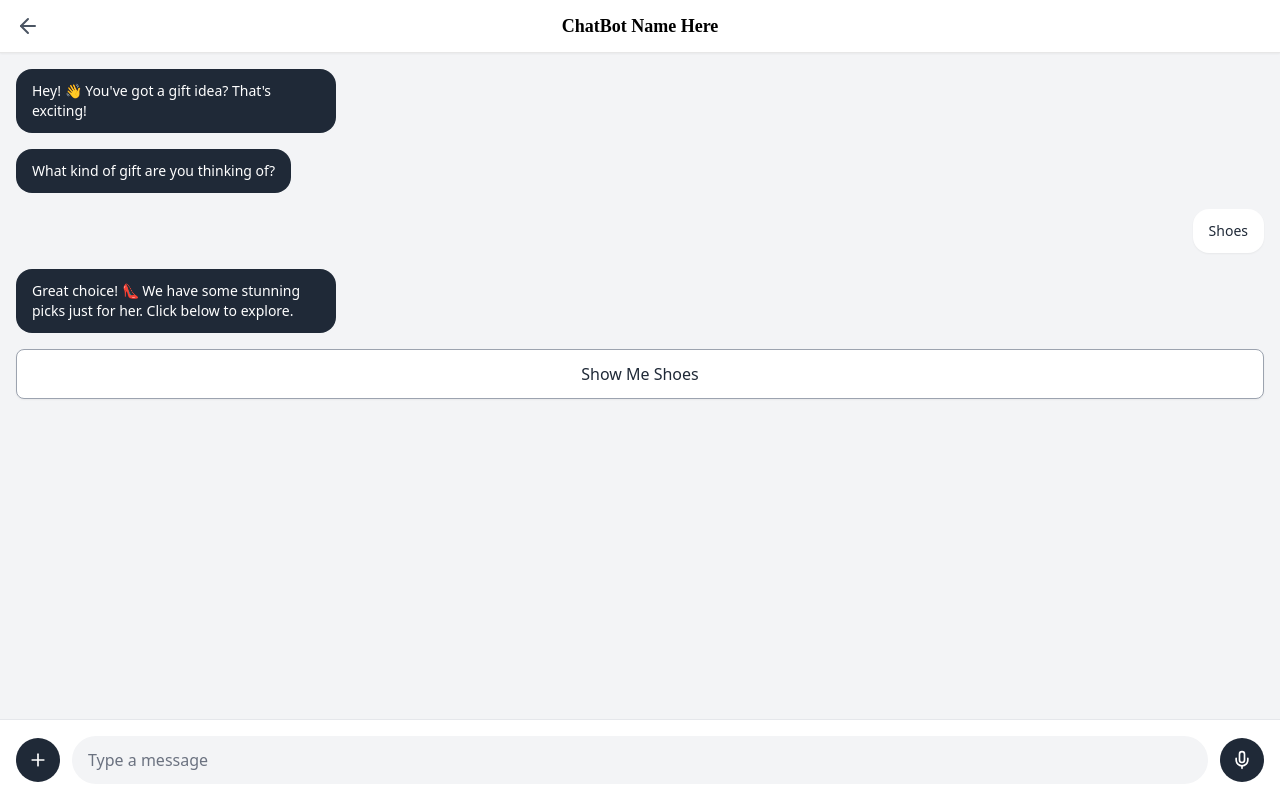
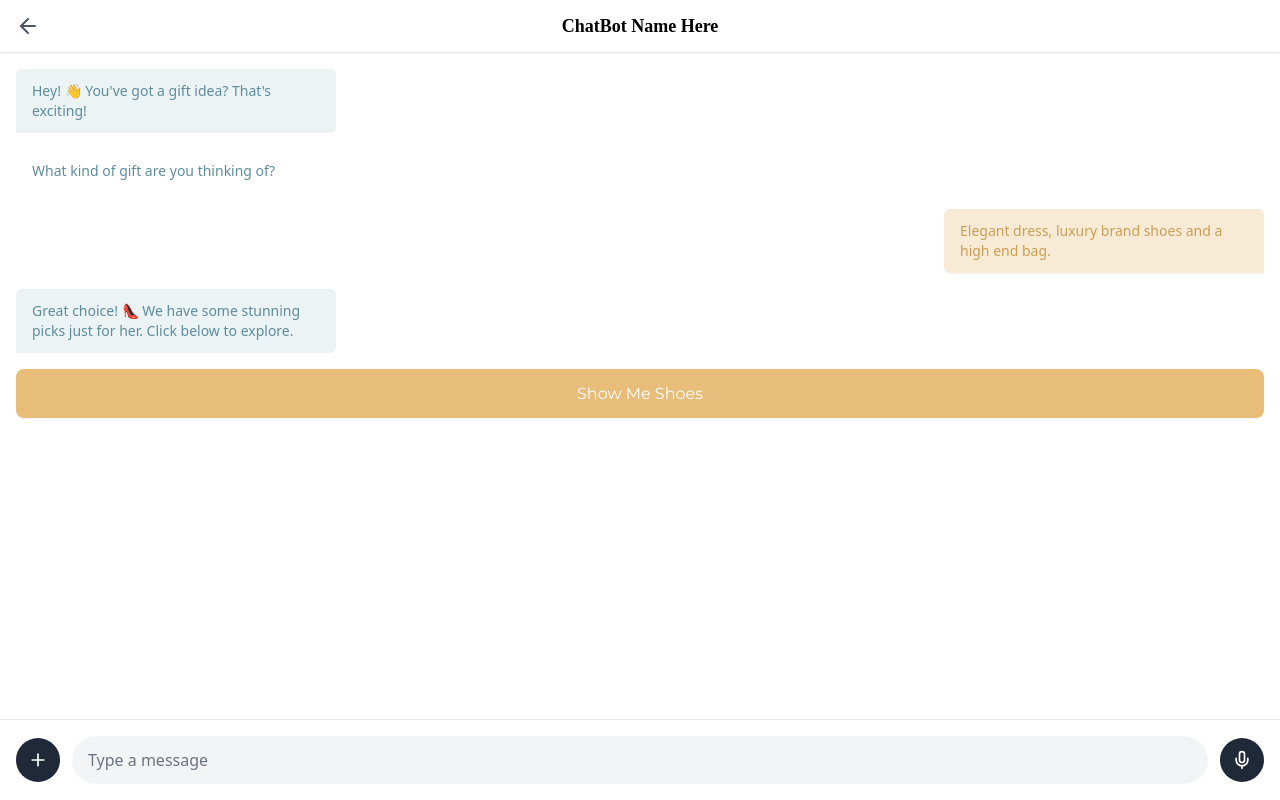
Before and after one commit to ganesh5816/gentlemanly-web, a React (Vite) app: page /chat in a window 1280 px wide. Built offline with nearby package versions, Linux system fonts and the light colour scheme.

Commit message:
chatscreen color

```diff
--- a/src/screens/ChatbotScreen.tsx
+++ b/src/screens/ChatbotScreen.tsx
@@ -6,14 +6,14 @@ import { Link } from "react-router-dom";
 const MobileChatInterface: React.FC = () => {
   return (
     <motion.div
-      className="w-full h-screen flex flex-col bg-gray-100" // full width now
+      className="w-full h-screen flex flex-col bg-white" // full width now
       initial={{ x: "100%" }}
       animate={{ x: 0 }}
       exit={{ x: "-100%" }}
       transition={{ type: "spring", stiffness: 300, damping: 30 }}
     >
       {/* Header */}
-      <div className="relative flex items-center justify-center bg-white px-4 py-3 shadow-sm border-b border-[#E7E7E7]">
+      <div className="relative flex items-center justify-center bg-[#fff] px-4 py-3 shadow-sm border-b border-[#E7E7E7]">
         <ArrowLeft className="absolute left-4 w-6 h-6 text-gray-600" />
         <h1 className="text-lg font-semibold text-black font-times">
           ChatBot Name Here
@@ -24,8 +24,8 @@ const MobileChatInterface: React.FC = () => {
       <div className="flex-1 p-4 space-y-4">
         {/* Bot Message 1 */}
         <div className="flex justify-start">
-          <div className="bg-gray-800 text-white rounded-2xl px-4 py-3 max-w-xs">
-            <p className="text-sm">
+          <div className="bg-[#A0C2CD33] text-white rounded-tr-md rounded-tl-md rounded-br-md px-4 py-3 max-w-xs">
+            <p className="text-sm text-[#5E8C9B]">
               Hey! 👋 You've got a gift idea? That's exciting!
             </p>
           </div>
@@ -33,22 +33,26 @@ const MobileChatInterface: React.FC = () => {
 
         {/* Bot Message 2 */}
         <div className="flex justify-start">
-          <div className="bg-gray-800 text-white rounded-2xl px-4 py-3 max-w-xs">
-            <p className="text-sm">What kind of gift are you thinking of?</p>
+          <div className=" text-white rounded-tr-md rounded-tl-md rounded-br-md px-4 py-3 max-w-xs">
+            <p className="text-sm text-[#5E8C9B]">
+              What kind of gift are you thinking of?
+            </p>
           </div>
         </div>
 
         {/* User Message */}
         <div className="flex justify-end">
-          <div className="bg-white rounded-2xl px-4 py-3 max-w-xs shadow-sm">
-            <p className="text-sm text-gray-800">Shoes</p>
+          <div className="bg-[#E7BD794D] rounded-tr-md rounded-tl-md rounded-bl-md px-4 py-3 max-w-xs shadow-sm">
+            <p className="text-sm text-[#C99D55]">
+              Elegant dress, luxury brand shoes and a high end bag.
+            </p>
           </div>
         </div>
 
         {/* Bot Message 3 */}
         <div className="flex justify-start">
-          <div className="bg-gray-800 text-white rounded-2xl px-4 py-3 max-w-xs">
-            <p className="text-sm">
+          <div className="bg-[#A0C2CD33] text-white rounded-tr-md rounded-tl-md rounded-br-md px-4 py-3 max-w-xs">
+            <p className="text-sm text-[#5E8C9B]">
               Great choice! 👠 We have some stunning picks just for her. Click
               below to explore.
             </p>
@@ -56,9 +60,9 @@ const MobileChatInterface: React.FC = () => {
         </div>
 
         {/* Button */}
-        <button className="w-full bg-white border border-gray-400 rounded-lg py-3 shadow-sm hover:bg-gray-50 transition-colors">
+        <button className="w-full bg-[#E7BD79]  rounded-lg py-3 shadow-sm hover:bg-gray-50 transition-colors">
           <Link to="/defaultgifts" className="block w-full text-center">
-            <span className="text-gray-800 font-normal text-base">
+            <span className="text-white font-montserrat text-base">
               Show Me Shoes
             </span>
           </Link>
```
